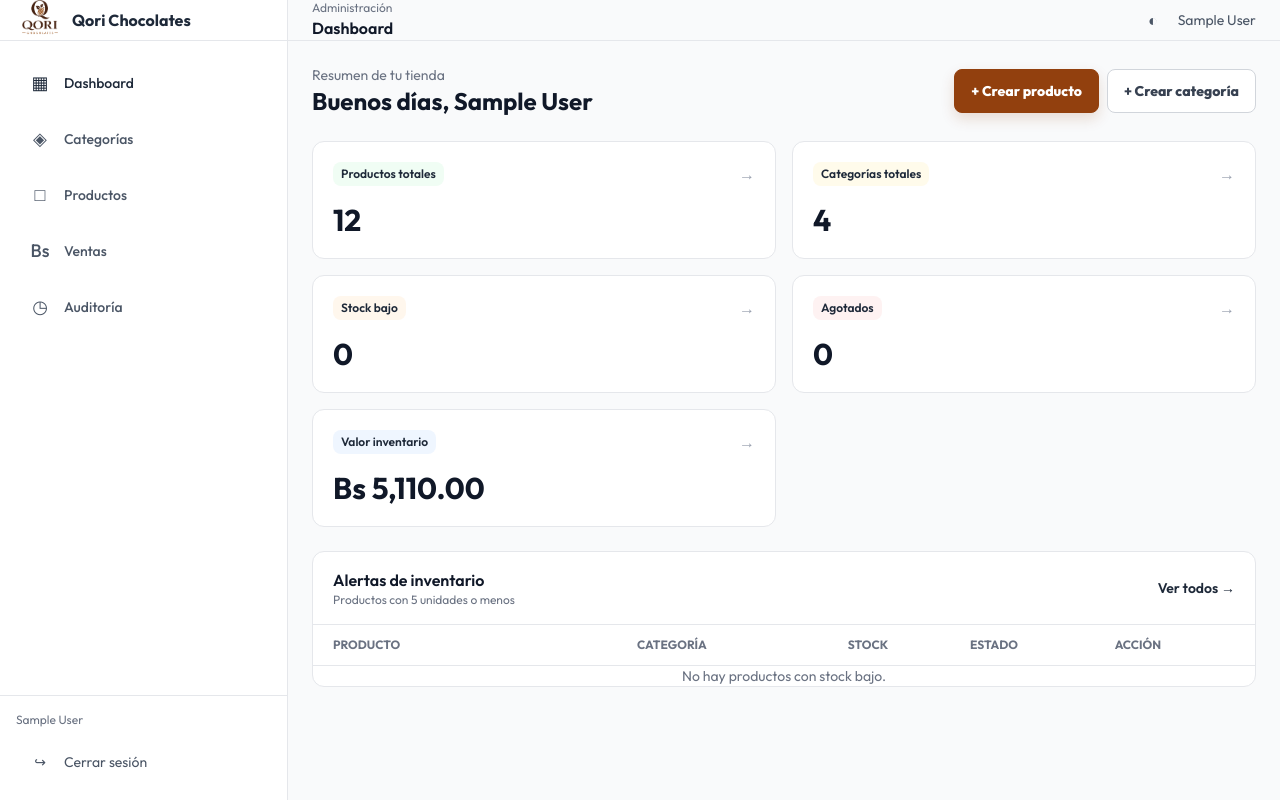
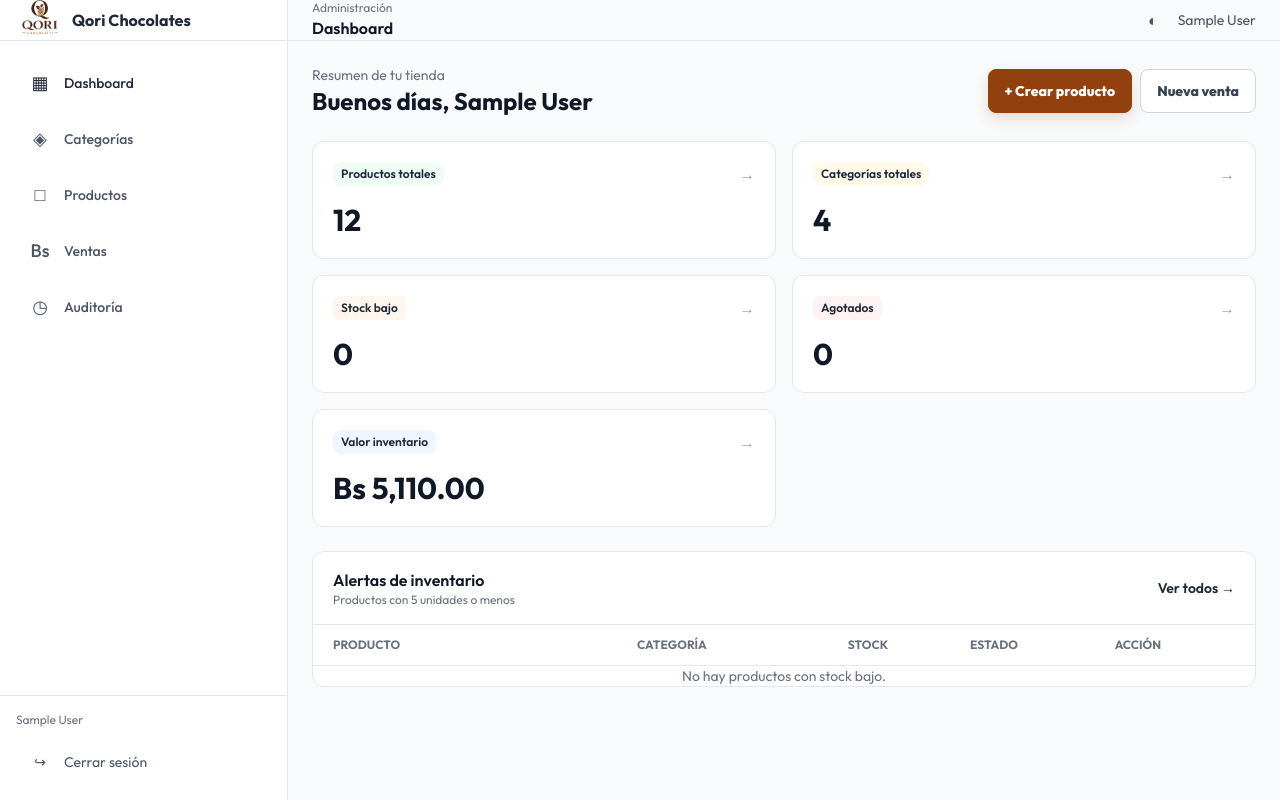
Before and after one commit to Andyf1103/QoriChcolates, a Laravel app: page /admin/dashboard in a window 1280 px wide. Run offline with Laravel 12, Linux system fonts and the light colour scheme; the visitor is signed in with stand-in values (Sample User, id 1); data comes from the database, SQL or seed files in the repository; style sheets or scripts are compiled from the project's sources.

Commit message:
Modificaciones en dashboard

```diff
--- a/resources/views/admin/dashboard.blade.php
+++ b/resources/views/admin/dashboard.blade.php
@@ -5,7 +5,7 @@
 <div class="mx-auto max-w-7xl space-y-6 p-4 sm:p-6">
     <div class="flex flex-col justify-between gap-4 sm:flex-row sm:items-center">
         <div><p class="text-sm text-gray-500">Resumen de tu tienda</p><h2 class="text-2xl font-bold text-gray-900 dark:text-white">Buenos días, {{ auth()->user()->name }}</h2></div>
-        <div class="admin-page-actions"><a href="{{ route('admin.productos.create') }}" class="admin-primary-action">+ Crear producto</a><a href="{{ route('admin.categorias.create') }}" class="admin-secondary-action">+ Crear categoría</a></div>
+        <div class="admin-page-actions"><a href="{{ route('admin.productos.create') }}" class="admin-primary-action">+ Crear producto</a><a href="{{ route('admin.ventas.pos') }}" class="admin-secondary-action">Nueva venta</a></div>
     </div>
     <div class="grid grid-cols-1 gap-4 sm:grid-cols-2 lg:grid-cols-3 xl:grid-cols-4">
         @foreach([
```
Also changed, not shown: tests/Feature/AdminInventoryTest.php (+2 -1 lines).
